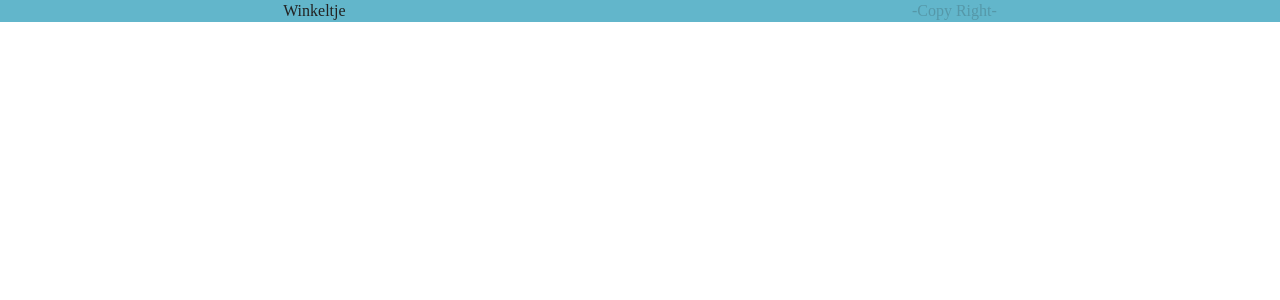
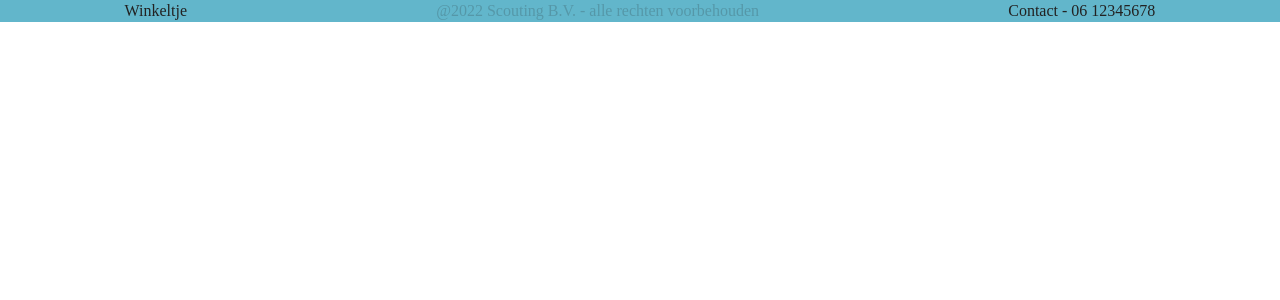
Before and after one commit to TjeerdK/Project-winkeltje-, a PHP site: page / in a window 1280 px wide. Shown: the top 300 px of the page. Run offline with PHP 8.4, Linux system fonts and the light colour scheme.

Commit message:
footer.php done

```diff
--- a/footer.php
+++ b/footer.php
@@ -1,7 +1,8 @@
 <footer>
     <div class="footer">
     <p>Winkeltje</p>
-    <p class="copyRight">-Copy Right-</p>
+    <p class="copyRight">@2022 Scouting B.V. - alle rechten voorbehouden</p>
+    <p>Contact - 06 12345678</p>
 
     </div>
 </footer>
```
